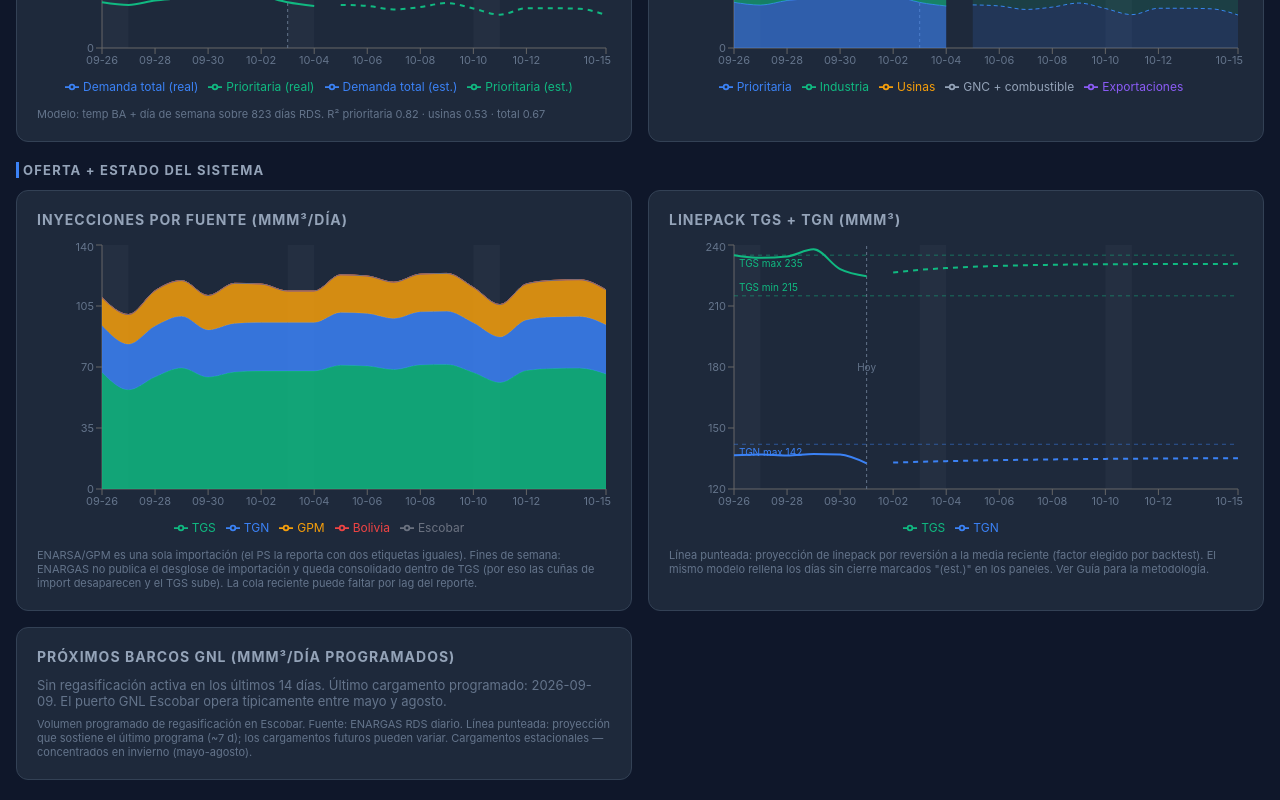
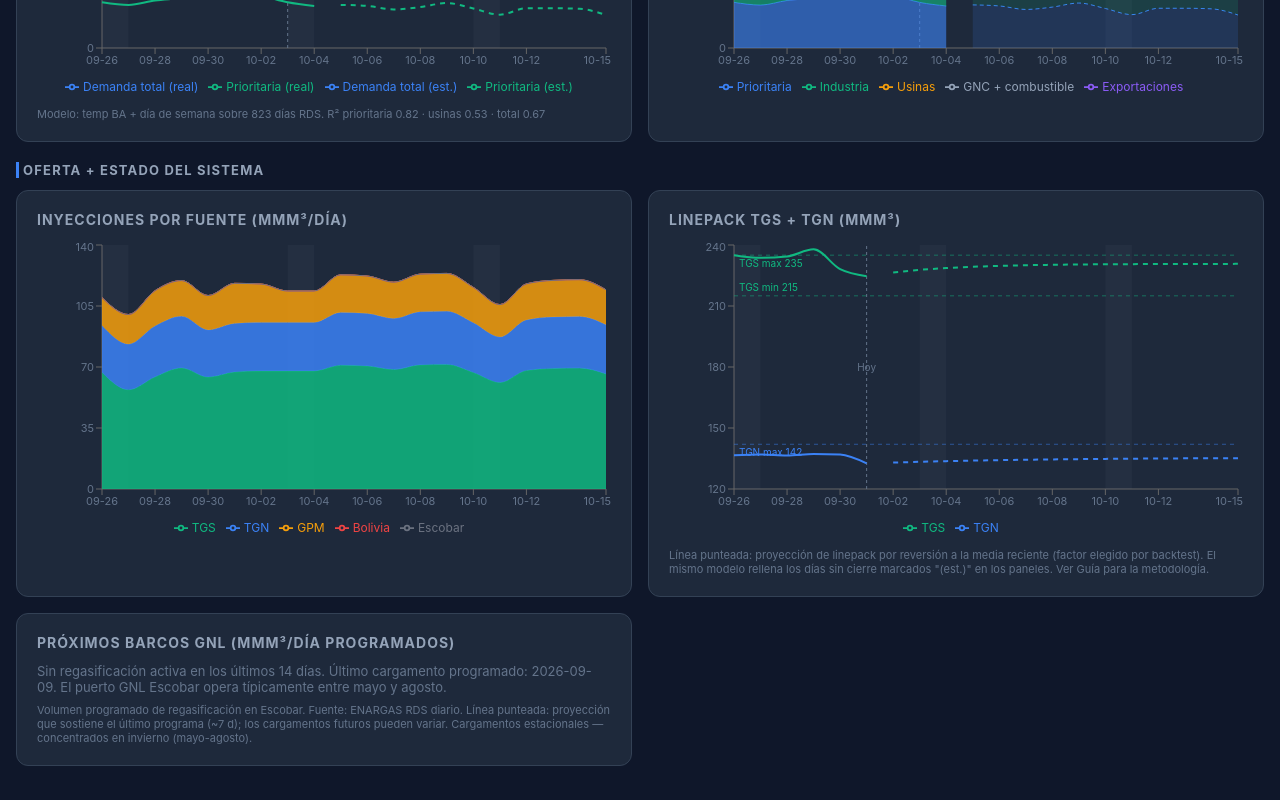
Before and after one commit to RodrigoManassero/estado-sistema-gas-rodrigo, a React (Vite) app: page / in a window 1280 px wide. Shown: the part 3124-3924 px from the top of the page. Built offline with nearby package versions, Linux system fonts and the light colour scheme.

Commit message:
Remove unnecessary paragraph from OperacionPage
Removed explanatory paragraph about ENARSA/GPM importation.

```diff
--- a/src/components/OperacionPage.tsx
+++ b/src/components/OperacionPage.tsx
@@ -313,12 +313,6 @@ export default function OperacionPage() {
         <div style={card}>
           <h3 style={sectionTitle}>Inyecciones por fuente (MMm³/día)</h3>
           <InjectionsChart data={injectionsData} allDates={visibleDates} />
-          <p style={{ color: colors.textDim, fontSize: 11, marginTop: 8 }}>
-            ENARSA/GPM es una sola importación (el PS la reporta con dos etiquetas iguales).
-            Fines de semana: ENARGAS no publica el desglose de importación y queda consolidado
-            dentro de TGS (por eso las cuñas de import desaparecen y el TGS sube). La cola reciente
-            puede faltar por lag del reporte.
-          </p>
         </div>
         <div style={card}>
           <h3 style={sectionTitle}>Linepack TGS + TGN (MMm³)</h3>
```
